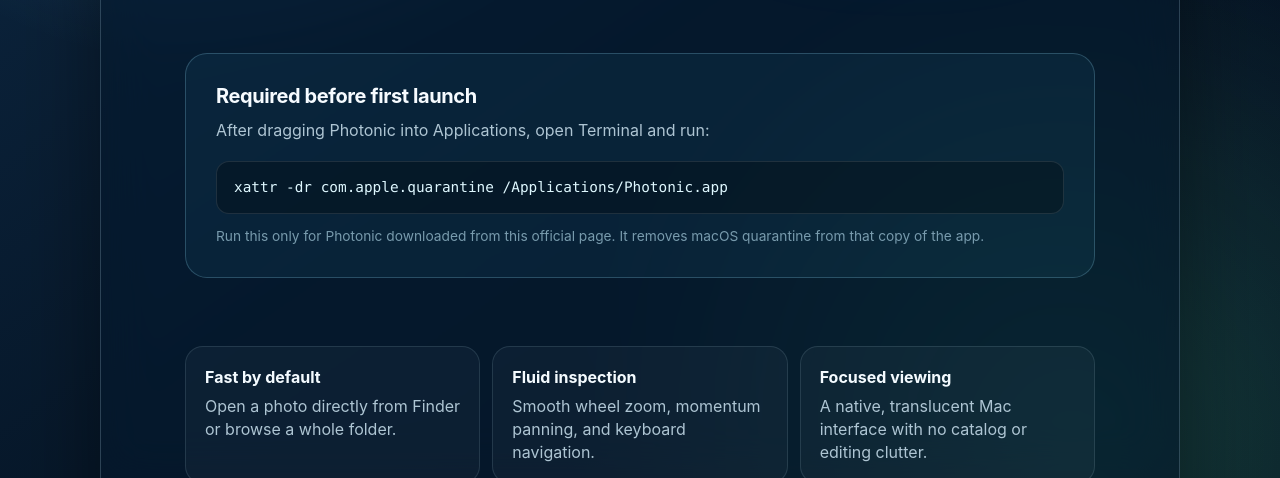
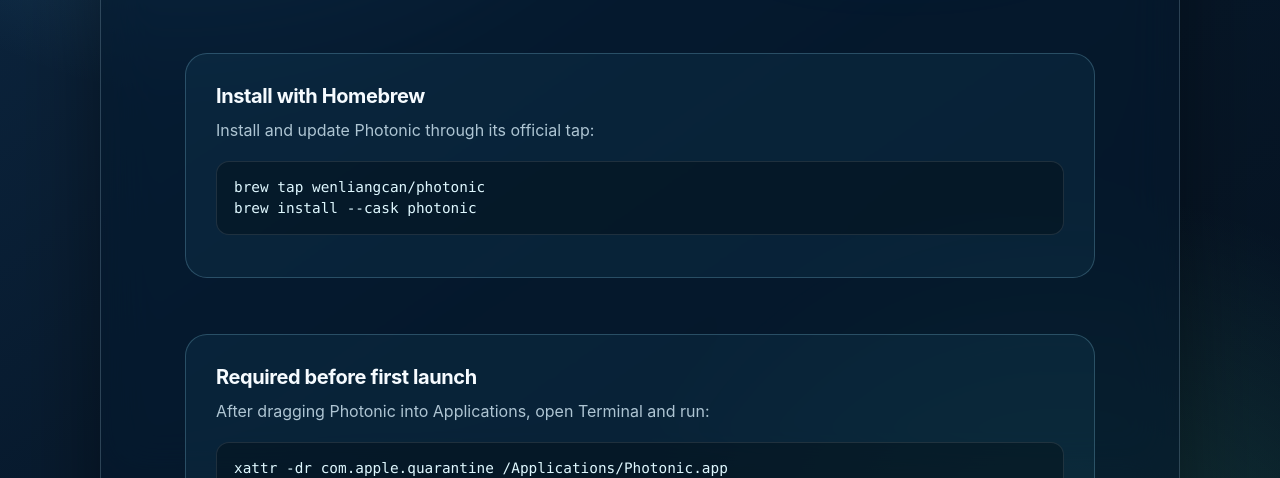
Before and after one commit to wenLiangcan/Photonic, a plain HTML site: page docs/index.html in a window 1280 px wide. Shown: the part 624-1102 px from the top of the page. Drawn offline with Linux system fonts and the light colour scheme; no server answers.

Commit message:
Document Homebrew installation for Photonic

```diff
--- a/docs/index.html
+++ b/docs/index.html
@@ -216,6 +216,12 @@
         </div>
       </section>
 
+      <section class="install" aria-labelledby="homebrew-title">
+        <h2 id="homebrew-title">Install with Homebrew</h2>
+        <p>Install and update Photonic through its official tap:</p>
+        <code>brew tap wenliangcan/photonic<br>brew install --cask photonic</code>
+      </section>
+
       <section class="install" aria-labelledby="first-launch-title">
         <h2 id="first-launch-title">Required before first launch</h2>
         <p>After dragging Photonic into Applications, open Terminal and run:</p>
```
Also changed, not shown: 1 other file.
